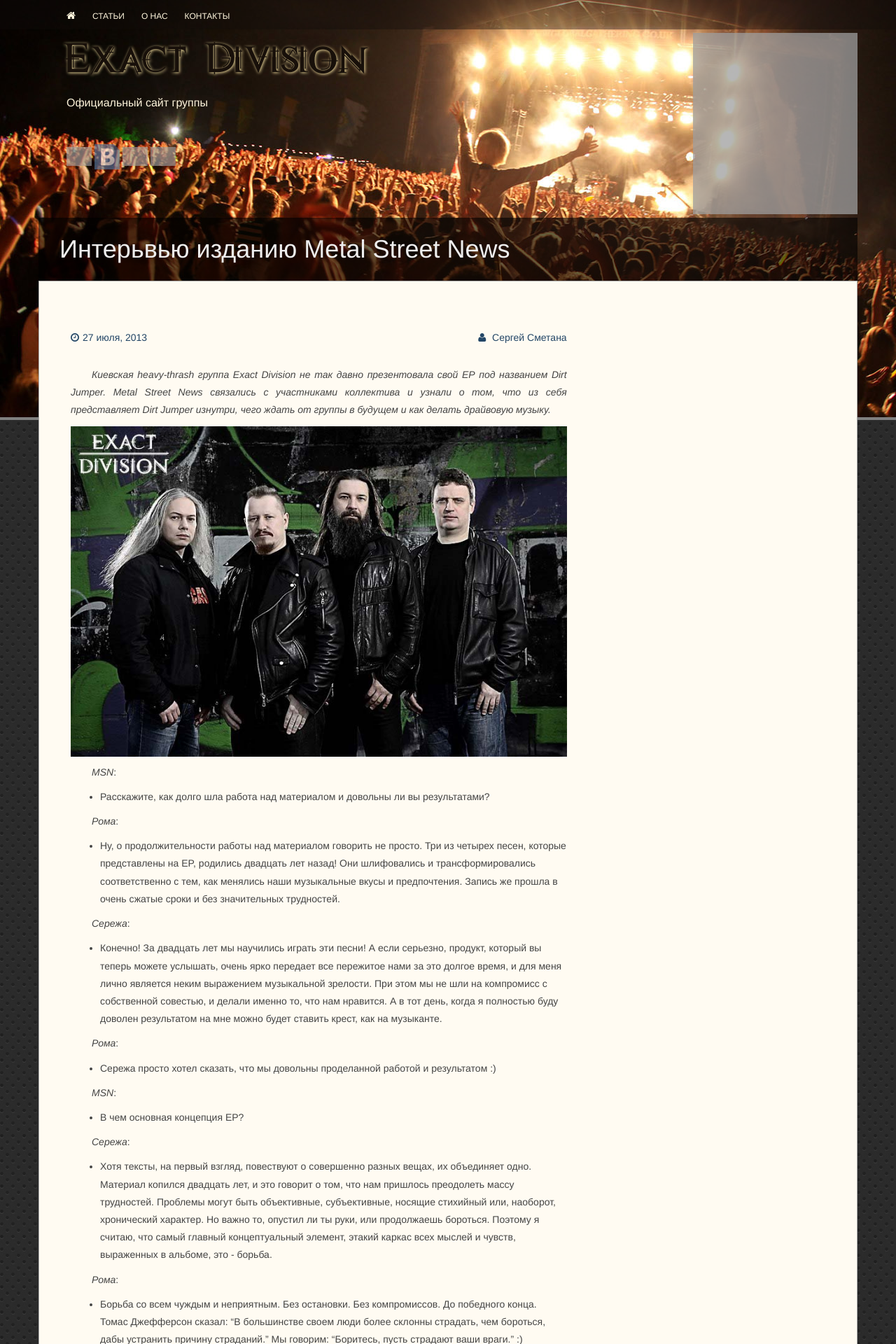
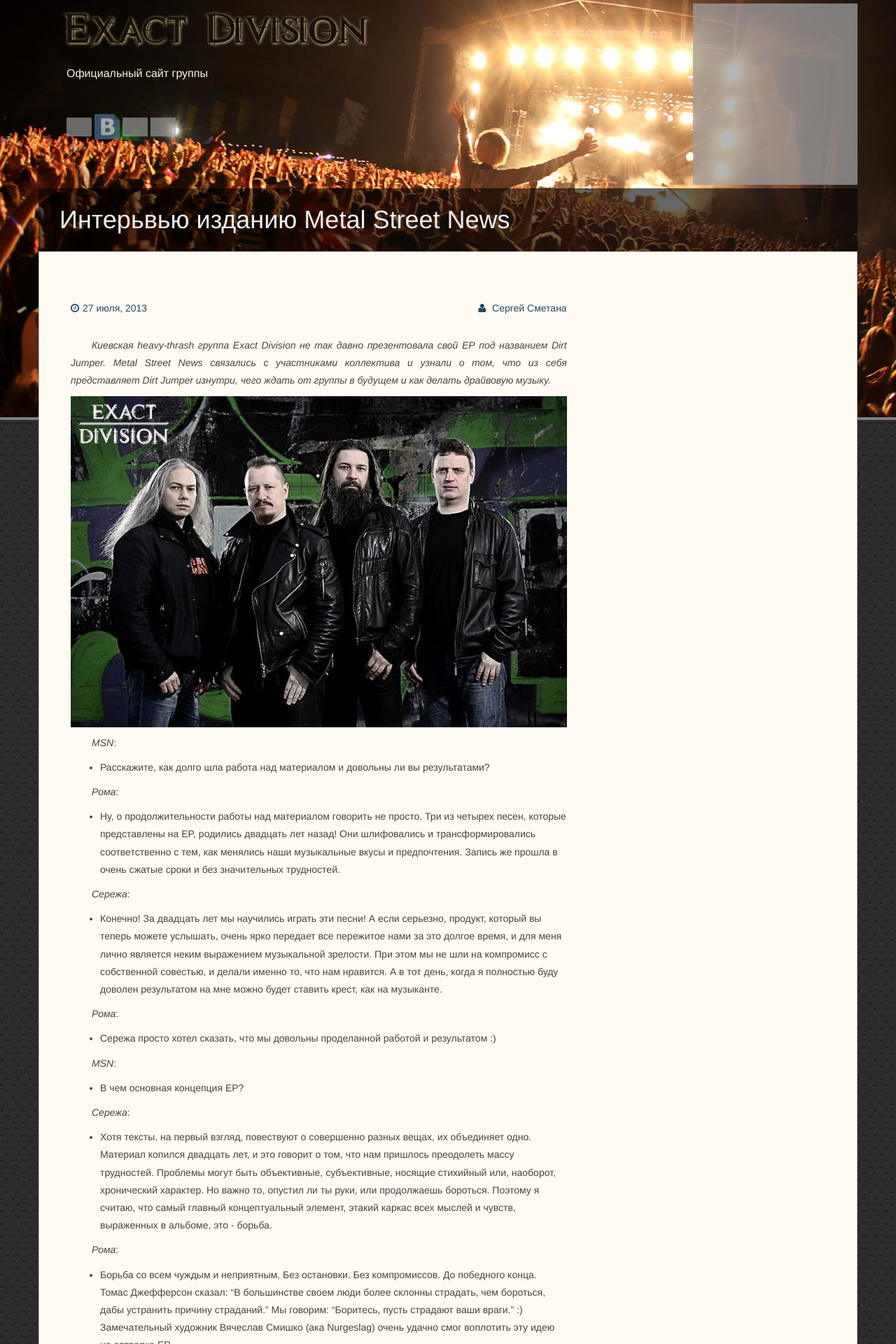
Before and after one commit to smetana/exact-division, a Jekyll site: the page built from _posts/2013-07-27-metal-street-news-interview.md, in a window 1280 px wide. Shown: the top 1920 px of the page at 70% size. Built offline with Jekyll 4.4.1, drawn with Linux system fonts in a browser that asks for light colours; Markdown is read by kramdown in place of the engine named in the settings; comment, search, counter and statistics services are not loaded; grey boxes are pictures that could not be loaded.

Commit message:
author url added. some css fixes

```diff
--- a/_includes/header.html
+++ b/_includes/header.html
@@ -46,7 +46,7 @@
                 <div class="col-md-8 col-xs-12">
                     <div class="site-branding">
                         <h1 class="site-title">
-                            <a href="http://demo.inkhive.com/fifteen/" title="Exact Division" rel="home">Exact Division</a>
+                            <a href="/" title="Exact Division" rel="home">Exact Division</a>
                         </h1>
                         <h2 class="site-description">Официальный сайт группы</h2>
                     </div>
--- a/_layouts/post.html
+++ b/_layouts/post.html
@@ -12,7 +12,7 @@
         <header class="entry-header">
             <div class="entry-meta">
                 <span class="posted-on"><i class="fa fa-clock-o"> </i><time class="entry-date published" datetime="2014-03-19T08:25:53+00:00">{{ page.date | localize: "%d %B, %Y" }}</time></span>
-                <span class="byline"> <i class="fa fa-user"> </i> <span class="author vcard">{{page.author}}</span></span>
+                <span class="byline"> <i class="fa fa-user"> </i> <a href="{{page.author_url}}" class="author vcard">{{page.author}}</a href="{{page.author_url}}"></span>
             </div><!-- .entry-meta -->
         </header><!-- .entry-header -->
 
--- a/_posts/2013-07-27-metal-street-news-interview.md
+++ b/_posts/2013-07-27-metal-street-news-interview.md
@@ -1,6 +1,7 @@
 ---
 layout: post
 author: Сергей Сметана
+author_url: https://www.facebook.com/serge.smetana
 title: Интерьвью изданию Metal Street News
 image: 2013-07-27.jpg
 info: Киевская heavy-thrash группа Exact Division не так давно презентовала свой ЕР под названием Dirt Jumper. Metal Street News связались с участниками коллектива и узнали о том, что из себя представляет Dirt Jumper изнутри, чего ждать от группы в будущем и как делать драйвовую музыку.
--- a/blog/index.html
+++ b/blog/index.html
@@ -8,7 +8,7 @@
 
 {% for post in paginator.posts %}
 
-    <article class="post type-post status-publish format-standard hentry category-photography tag-fifteen tag-inhkhive tag-responsive tag-wordpress archive artmain col-md-4 col-sm-8 col-xs-12">
+    <article class="post type-post status-publish format-standard hentry category-photography archive artmain col-md-4 col-sm-8 col-xs-12">
 
         <div class="main-article curb-effect">
             <div class="feat-thumb-holder">
--- a/css/blog.css
+++ b/css/blog.css
@@ -9,6 +9,9 @@
         url('/fonts/technovia-caps/Technovia-Caps.ttf.eot?#iefix') format('embedded-opentype');
     font-weight: normal;
     font-style: normal;
+}
+#top-bar {
+    display: none;
 }
 .site-description {
     color: #fff6dd;
```
Also changed, not shown: _posts/2014-07-05-ebs-reidmar.md (+1 -0 lines).
